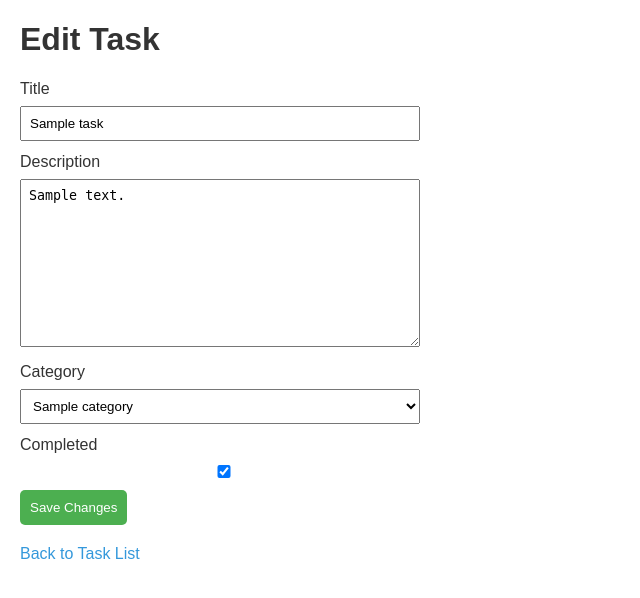
After one commit to AinazikBN/todo_list_124, a Django app: page /edit_task/1/ in a window 1280 px wide. The commit adds this page. Shown: the top 598 px of the page, without its empty margins (0-640 px from the left). Run offline with Django 5.2, Linux system fonts and the light colour scheme; a user stored in the database is signed in; tables that the repository leaves empty hold one stand-in row (values such as "Sample post").

Commit message:
second commit

```diff
--- a/task/forms.py
+++ b/task/forms.py
@@ -1,7 +1,21 @@
 from django import forms
 from .models import Tasks
+from django.contrib.auth.models import User
+from django.contrib.auth.forms import UserCreationForm
 
 class TasksForm(forms.ModelForm):
     class Meta:
         model = Tasks
         fields = ['title', 'description', 'category']
+
+class SignUpForm(UserCreationForm):
+    email = forms.EmailField(required=True)
+
+    class Meta:
+        model = User
+        fields = ['username', 'email', 'password1', 'password2']
+
+class TaskEditForm(forms.ModelForm):
+    class Meta:
+        model = Tasks
+        fields = ['title', 'description', 'category', 'is_completed']
--- a/task/models.py
+++ b/task/models.py
@@ -1,5 +1,6 @@
 from django.db import models
-
+from django.contrib.auth.models import User
+from django.urls import reverse
 
 class Category(models.Model):
     name = models.CharField(max_length=100)
@@ -14,6 +15,15 @@ class Tasks(models.Model):
     create_at = models.DateTimeField(auto_now_add=True)
     is_completed = models.BooleanField(default=False)
     category = models.ForeignKey(Category, on_delete=models.CASCADE)
+    user = models.ForeignKey(User, on_delete=models.CASCADE)
+
+    def get_absolute_url(self):
+        return reverse('edit_task', args=[self.id])
 
     def __str__(self):
         return self.title
+
+    # class Meta:
+    #     ordering = ['-created_at']
+    #     verbose_name = 'Задача'
+    #     verbose_name_plural = "Задачи"
--- /dev/null
+++ b/task/templates/task/edit_task.html
@@ -0,0 +1,75 @@
+<!DOCTYPE html>
+<html lang="en">
+<head>
+    <meta charset="UTF-8">
+    <title>Edit Task</title>
+    <style>
+        body {
+            font-family: Arial, sans-serif;
+            margin: 20px;
+        }
+
+        h1 {
+            color: #333;
+        }
+
+        form {
+            max-width: 400px;
+            margin-top: 20px;
+        }
+
+        label {
+            display: block;
+            margin-bottom: 8px;
+            color: #333;
+        }
+
+        input, textarea, select {
+            width: 100%;
+            padding: 8px;
+            margin-bottom: 12px;
+            box-sizing: border-box;
+        }
+
+        button {
+            background-color: #4CAF50;
+            color: white;
+            padding: 10px;
+            border: none;
+            border-radius: 5px;
+            cursor: pointer;
+        }
+
+        button:hover {
+            background-color: #45a049;
+        }
+
+        a {
+            color: #3498db;
+            text-decoration: none;
+            margin-top: 20px;
+            display: inline-block;
+        }
+
+        a:hover {
+            text-decoration: underline;
+        }
+    </style>
+</head>
+<body>
+    <h1>Edit Task</h1>
+    <form method="post" action="{% url 'edit_task' task.id %}">
+        {% csrf_token %}
+        <label for="id_title">Title</label>
+        {{ form.title }}
+        <label for="id_description">Description</label>
+        {{ form.description }}
+        <label for="id_category">Category</label>
+        {{ form.category }}
+        <label for="id_is_completed">Completed</label>
+        {{ form.is_completed }}
+        <button type="submit">Save Changes</button>
+    </form>
+    <a href="{% url 'task_list' %}">Back to Task List</a>
+</body>
+</html>
--- a/task/urls.py
+++ b/task/urls.py
@@ -4,5 +4,9 @@ from . import views
 urlpatterns = [
     path('', views.task_list, name='task_list'),
     path('add/', views.add_task, name='add_task'),
-    path('complete/<int:task_id>/', views.completed_task, name='completed_task')
+    path('complete/<int:task_id>/', views.completed_task, name='completed_task'),
+    path('login/', views.login_view, name='login'),
+    path('logout/', views.logout_view, name='logout'),
+    path('register/', views.register_view, name='register'),
+    path('edit_task/<int:task_id>/', views.edit_task, name='edit_task'),
 ]
--- a/task/views.py
+++ b/task/views.py
@@ -1,25 +1,77 @@
 from django.shortcuts import render, redirect, get_object_or_404
 from .models import Category, Tasks
-from .forms import TasksForm
+from .forms import TasksForm, SignUpForm, TaskEditForm
+from django.contrib.auth.decorators import login_required
+from django.contrib.auth.forms import AuthenticationForm
+from django.contrib.auth import authenticate, login, logout
+
+@login_required
+def task_list(request):
+    tasks = Tasks.objects.filter(user=request.user)
+    return render(request, 'task/task_list.html', {'tasks': tasks})
 
 
-def task_list(request):
-    tasks = Tasks.objects.all()
-    return render(request, 'task/task_list.html', {'tasks': tasks})
+@login_required
+def add_task(request):
+    if request.method == "POST":
+        form = TasksForm(request.POST)
+        if form.is_valid():
+            task = form.save(commit=False)
+            task.user = request.user
+            task.save()
+            return redirect('task_list')
+    else:
+        form = TasksForm()
+    return render(request, 'task/add_task.html', {"form": form})
 
-def add_task(request):
+
+@login_required
+def completed_task(request, task_id):
+    task = get_object_or_404(Tasks, pk=task_id, user=request.user)
+    if not task.is_completed:
+        task.is_completed = True
+        task.save()
+    return redirect('task_list')
+
+def login_view(request):
     if request.method == 'POST':
-        form = TasksForm(request.POST)
+        form = AuthenticationForm(request, data=request.POST)
+        if form.is_valid():
+            username = form.cleaned_data.get('username')
+            password = form.cleaned_data.get('password')
+            user = authenticate(username=username, password=password)
+            if user is not None:
+                login(request, user)
+                return redirect('task_list')
+    else:
+        form = AuthenticationForm()
+    return render(request, 'task/login.html', {'form': form})
+
+@login_required
+def logout_view(request):
+    logout(request)
+    return redirect('login')
+
+def register_view(request):
+    if request.method == 'POST':
+        form = SignUpForm(request.POST)
+        if form.is_valid():
+            user = form.save()
+            login(request, user)
+            return redirect('task_list')
+    else:
+        form = SignUpForm()
+    return render(request, 'task/register.html', {'form': form})
+
+
+@login_required
+def edit_task(request, task_id):
+    task = get_object_or_404(Tasks, pk=task_id, user=request.user)
+    if request.method == "POST":
+        form = TaskEditForm(request.POST, instance=task)
         if form.is_valid():
             form.save()
             return redirect('task_list')
     else:
-        form = TasksForm()
-    return render(request, 'task/add_task.html', {'form': form})
-
-def completed_task(request, task_id):
-    task = get_object_or_404(Tasks, pk = task_id)
-    if not task.is_completed:
-        task.is_completed = True
-        task.save()
-    return redirect('task_list')
+        form = TaskEditForm(instance=task)
+    return render(request, 'task/edit_task.html', {'form': form, 'task': task})
```
Also changed, not shown: task/templates/task/login.html (added, +32 -0 lines), task/templates/task/register.html (added, +20 -0 lines), task/templates/task/task_list.html (+11 -0 lines), todo_app/settings.py (+6 -1 lines), task/migrations/0002_tasks_user.py (added).
